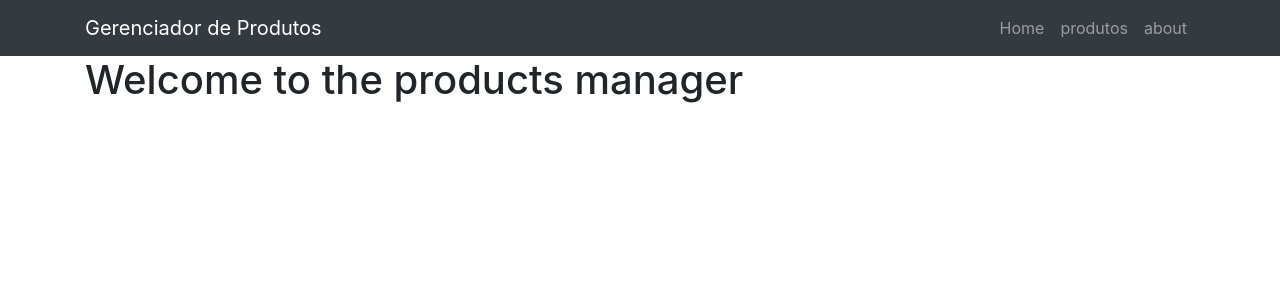
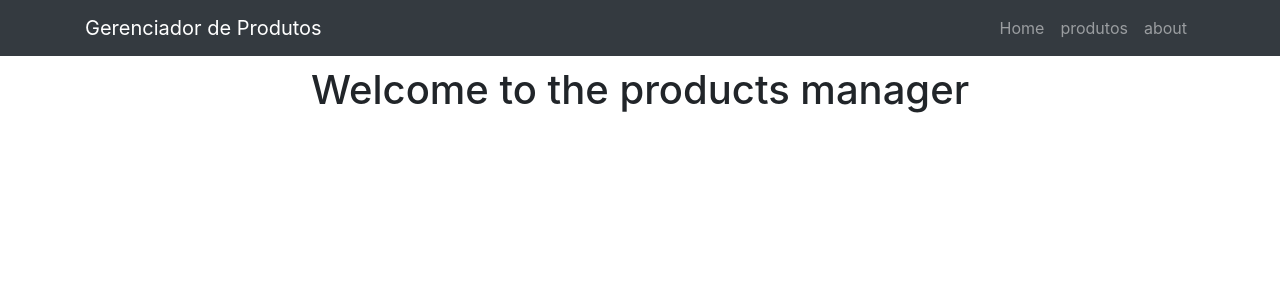
Before and after one commit to fernandovbs/react-products, a React (Create React App) app: page / in a window 1280 px wide. Shown: the top 300 px of the page. Built offline with nearby package versions, Linux system fonts and the light colour scheme.

Commit message:
Fix wrong css tag

```diff
--- a/src/Home.js
+++ b/src/Home.js
@@ -2,6 +2,6 @@ import React, { Component } from 'react'
 
 export default class Home extends Component {
     render(){
-        return <h1>Welcome to the products manager</h1>
+        return <h1 style={{"textAlign": "center", "marginTop":"10px"}}>Welcome to the products manager</h1>
     }
 }
```
